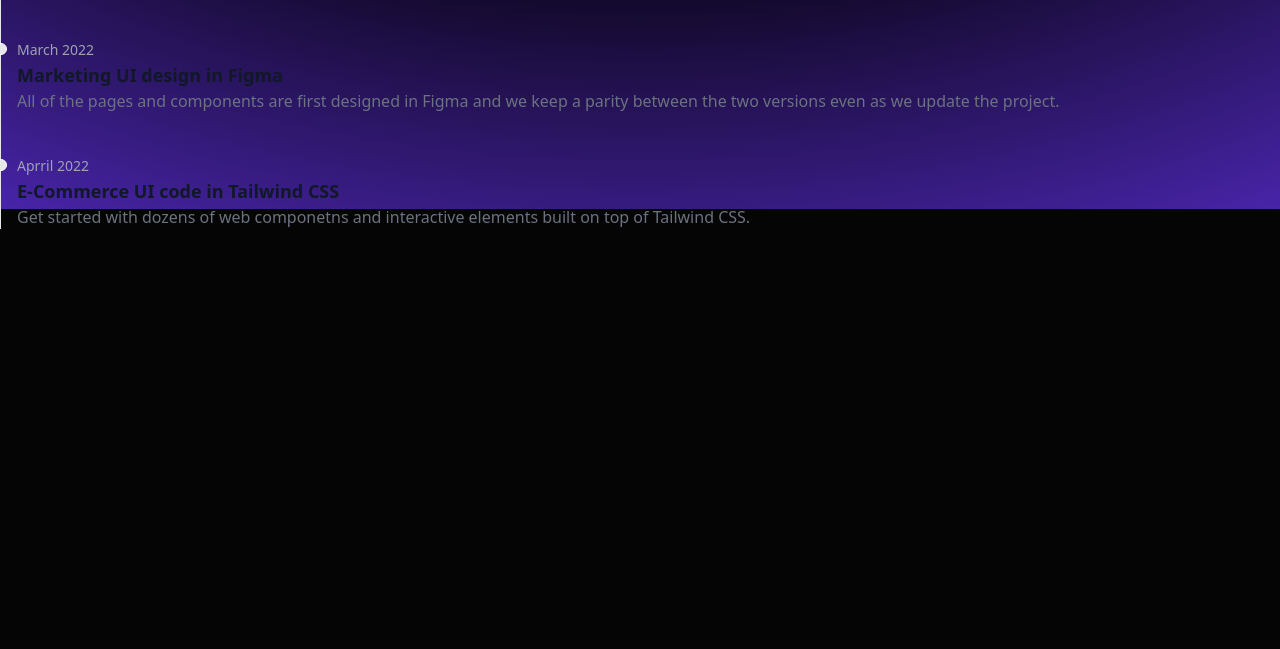
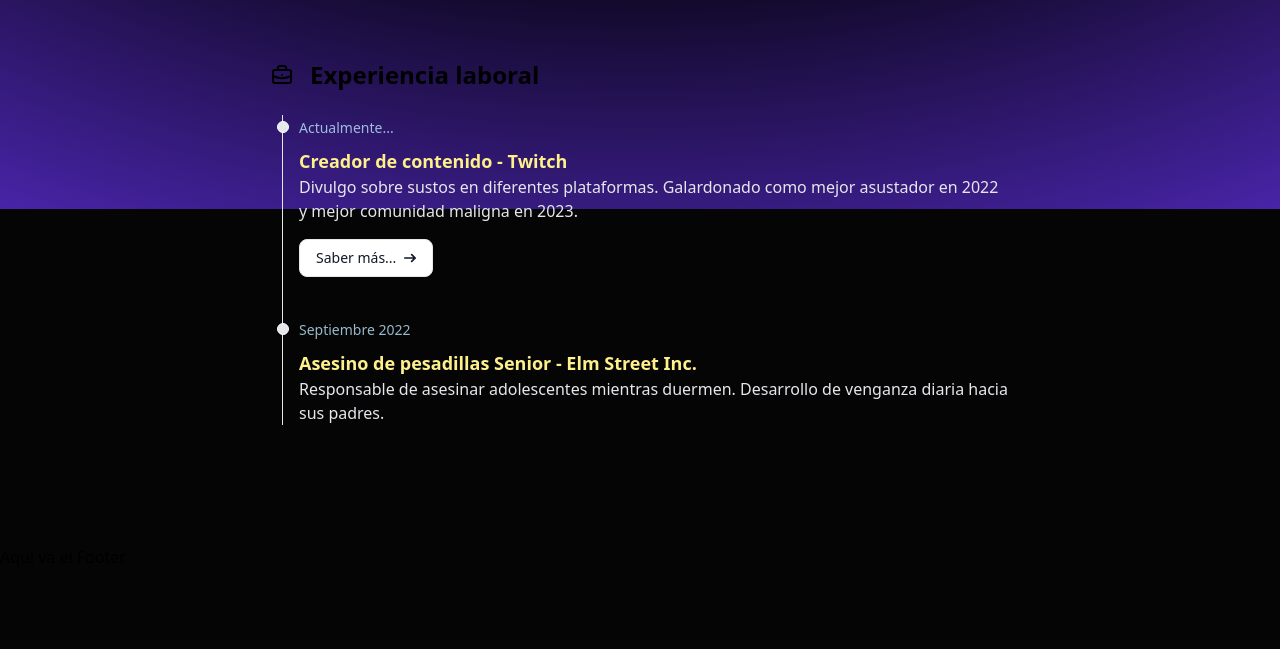
Before and after one commit to MariaRipley/freddy-portfolio, an Astro site: page / in a window 1280 px wide. Shown: the part 591-1240 px from the top of the page. Before the commit the page ends 860 px from the top, so only its background shows below. Built offline with nearby package versions, Linux system fonts and the light colour scheme; Astro itself is replaced by a stand-in of ours.

Commit message:
Add Experience section styles

```diff
--- a/src/components/Experience.astro
+++ b/src/components/Experience.astro
@@ -3,26 +3,21 @@
 
 const EXPERIENCE = [
     {
-        date: 'February 2022',
-        title: 'Application UI code in Tailwind CSS',
-        description: 'Get access to over 20+ pages including a dashboard layout, charts, kanban board, calendar, and pre-order E-commerce & Marketing pages.',
+        date: 'Actualmente...',
+        title: 'Creador de contenido - Twitch',
+        description: 'Divulgo sobre sustos en diferentes plataformas. Galardonado como mejor asustador en 2022 y mejor comunidad maligna en 2023.',
         link: '#',
     },
     {
-        date: 'March 2022',
-        title: 'Marketing UI design in Figma',
-        description: 'All of the pages and components are first designed in Figma and we keep a parity between the two versions even as we update the project.'
-    },
-    {
-        date: 'Aprril 2022',
-        title: 'E-Commerce UI code in Tailwind CSS',
-        description: 'Get started with dozens of web componetns and interactive elements built on top of Tailwind CSS.'
+        date: 'Septiembre 2022',
+        title: 'Asesino de pesadillas Senior - Elm Street Inc.',
+        description: 'Responsable de asesinar adolescentes mientras duermen. Desarrollo de venganza diaria hacia sus padres. '
     }
 ]
 ---
 
 
-<ol class="relative border-s border-gray-200 dark:border-gray-700">
+<ol class="relative border-s border-gray-200 ml-3">
     {
         EXPERIENCE.map(experience => (
             <li class="mb-10 ms-4">
--- a/src/components/ExperienceItem.astro
+++ b/src/components/ExperienceItem.astro
@@ -9,10 +9,21 @@
 ---
 
 
-<div class="absolute w-3 h-3 bg-gray-200 rounded-full mt-1.5 -start-1.5 border border-white dark:border-gray-900 dark:bg-gray-700"></div>
-        <time class="mb-1 text-sm font-normal leading-none text-gray-400 dark:text-gray-500">{date}</time>
-        <h3 class="text-lg font-semibold text-gray-900 dark:text-white">{title}</h3>
-        <p class="mb-4 text-base font-normal text-gray-500 dark:text-gray-400">{description}</p>
+<div
+    class="absolute w-3 h-3 bg-gray-200 rounded-full mt-1.5 -start-1.5 border border-white dark:border-gray-900 dark:bg-gray-700">
+</div>
+<time
+    class="mb-1 text-sm font-normal leading-none text-sky-200/80"
+        >{date}
+    </time>
+    <h3
+        class="text-lg font-semibold text-yellow-200 mt-2"
+            >{title}
+    </h3>
+    <p
+        class="mb-4 text-base font-normal text-pretty text-gray-200"
+        >{description}
+    </p>
     {
         link && (
             <a
--- /dev/null
+++ b/src/components/Footer.astro
@@ -0,0 +1,3 @@
+<footer class="py-20">
+    Aquí va el Footer
+</footer>
--- a/src/components/Header.astro
+++ b/src/components/Header.astro
@@ -2,9 +2,10 @@
 
 
     <nav class="flex flex-row gap-x-10 opacity-80">
-        <a href="/">Home</a>
-        <a href="/about">About</a>
-        <a href="/projects">Projects</a>
-        <a href="/contact">Contact</a>
+        <a href="#top">Inicio</a>
+        <a href="#experiencia">Experiencia</a>
+        <a href="#proyectos">Proyectos</a>
+        <a href="#sobre-mi">Sobre mí</a>
+        <a href="#contacto">Contacto</a>
     </nav>
 </header>
--- /dev/null
+++ b/src/components/SectionContainer.astro
@@ -0,0 +1,7 @@
+---
+const { class: className, id } = Astro.props;
+---
+
+<section id={id} class={`w-full mx-auto lg:w-[740px] ${className}`}>
+    <slot />
+</section>
--- /dev/null
+++ b/src/components/icons/Briefcase.astro
@@ -0,0 +1,24 @@
+<svg
+    { ... Astro.props}
+    xmlns="http://www.w3.org/2000/svg"
+    width="24"
+    height="24"
+    viewBox="0 0 24 24"
+    fill="none"
+    stroke="currentColor"
+    stroke-width="2"
+    stroke-linecap="round"
+    stroke-linejoin="round"
+    class="icon icon-tabler icons-tabler-outline icon-tabler-briefcase"
+    >
+    <path
+        stroke="none" d="M0 0h24v24H0z" fill="none"/>
+    <path
+        d="M3 7m0 2a2 2 0 0 1 2 -2h14a2 2 0 0 1 2 2v9a2 2 0 0 1 -2 2h-14a2 2 0 0 1 -2 -2z" />
+    <path
+        d="M8 7v-2a2 2 0 0 1 2 -2h4a2 2 0 0 1 2 2v2" />
+    <path
+        d="M12 12l0 .01" />
+    <path
+        d="M3 13a20 20 0 0 0 18 0" />
+</svg>
--- a/src/layouts/Layout.astro
+++ b/src/layouts/Layout.astro
@@ -1,6 +1,7 @@
 ---
 import Header from '../components/Header.astro';
-import '@fontsource-variable/onest'
+import '@fontsource-variable/onest';
+import Footer from '../components/Footer.astro';
 
 interface Props {
 	title: string;
@@ -25,6 +26,7 @@
 		<div class="absolute inset-0 -z-10 h-full w-full items-center px-5 py-24 [background:radial-gradient(125%_125%_at_50%_10%,#000_40%,#63e_100%)]"></div>
 		<Header />
 		<slot />
+		<Footer />
 	</body>
 </html>
 <style is:global>
@@ -33,13 +35,21 @@
 	}
 	html {
 		font-family: 'Onest Variable', system-ui, sans-serif;
+		scroll-behavior: smooth;
 	}
 
 	body{
 		background: #050505;
 		display: flex;
 		flex-direction: column;
-		height: 100vh;
+		min-height: 100vh;
+	}
+
+	/* Si el usuario ha desactivado las animaciones no las verá */
+	@media (prefers-reduced-motion) {
+		html {
+			scroll-behavior: auto;
+		}
 	}
 
 </style>
--- a/src/pages/index.astro
+++ b/src/pages/index.astro
@@ -1,24 +1,25 @@
 ---
 import Layout from '../layouts/Layout.astro';
 import Badge from '../components/Badge.astro';
+import SectionContainer from '../components/SectionContainer.astro';
 import LinkedinIcon from '../components/icons/LinkedIn.astro';
 import SocialPill from '../components/SocialPill.astro';
 import GitHubIcon from '../components/icons/GitHub.astro';
 import MailIcon from '../components/icons/Mail.astro';
 import Experience from '../components/Experience.astro';
+import Briefcase from '../components/icons/Briefcase.astro';
 ---
 
 <Layout
 	title="Portfolio de Freddy - Horrorizador de adolescentes"
 	description='Contrata a Freddy para atormentar a tus vecinos'>
+
 	<main>
+		<SectionContainer class="py-44 pb-24">
+			<img class="rounded-full size-12 mb-4" src="https://encrypted-tbn0.gstatic.com/images?q=tbn:ANd9GcR0r0cf1ki26L0XoEduqkGHVvndmGelS3f7xg&s" alt="Foto de Freddy Krueger">
+			<h1 class="text-white text-5xl font-bold flex flex-row gap-x-4 pb-10">Hey, soy Freddy <a href="https://linkedin.com" target="_blank" rel="noopener" class="flex justify-center items-center"><Badge>Disponible para pesadillas</Badge></S></a></h1>
 
-	<section class="w-[740px] mx-auto py-10">
-		<img class="rounded-full size-12 mb-4" src="https://encrypted-tbn0.gstatic.com/images?q=tbn:ANd9GcR0r0cf1ki26L0XoEduqkGHVvndmGelS3f7xg&s" alt="Foto de Freddy Krueger">
-		<h1 class="text-white text-5xl font-bold flex flex-row gap-x-4 pb-10">Hey, soy Freddy <a href="https://linkedin.com" target="_blank" rel="noopener" class="flex justify-center items-center"><Badge>Disponible para pesadillas</Badge></></a></h1>
-
-		<h2 class="text-2xl text-wrap"><span>+15 años de experiencia.</span><span class="text-yellow-200/90"> Horrorizador de adolescentes y, a veces, asesino.</span><span class="text-red-100/90"> De Springwood, Ohio.</span><span class="opacity-75"> Especializado en mantener despiertos durante días a todos sus habitantes.</span> </h2>
-
+			<h2 class="text-2xl text-wrap"><span>+15 años de experiencia.</span><span class="text-yellow-200/90"> Horrorizador de adolescentes y, a veces, asesino.</span><span class="text-red-100/90"> De Springwood, Ohio.</span><span class="opacity-75"> Especializado en mantener despiertos durante días a todos sus habitantes.</span> </h2>
 
 			<nav class="flex gap-x-4 mt-8">
 				<SocialPill href="https://linkedin.com">
@@ -34,11 +35,15 @@
 					freddy@elmst.com
 				</SocialPill>
 			</nav>
+	</SectionContainer>
 
-	</section>
+	<SectionContainer id="experiencia">
+		<h2 class="text-2xl font-semibold mb-6 flex gap-x-4 items-center">
+			<Briefcase class="size-6" />
+			Experiencia laboral
+		</h2>
+		<Experience />
+	</SectionContainer>
 
-	<section>
-		<Experience />
-	</section>
-	</main>
+</main>
 </Layout>
```
Lines whose indentation alone changed are shown as unchanged.
